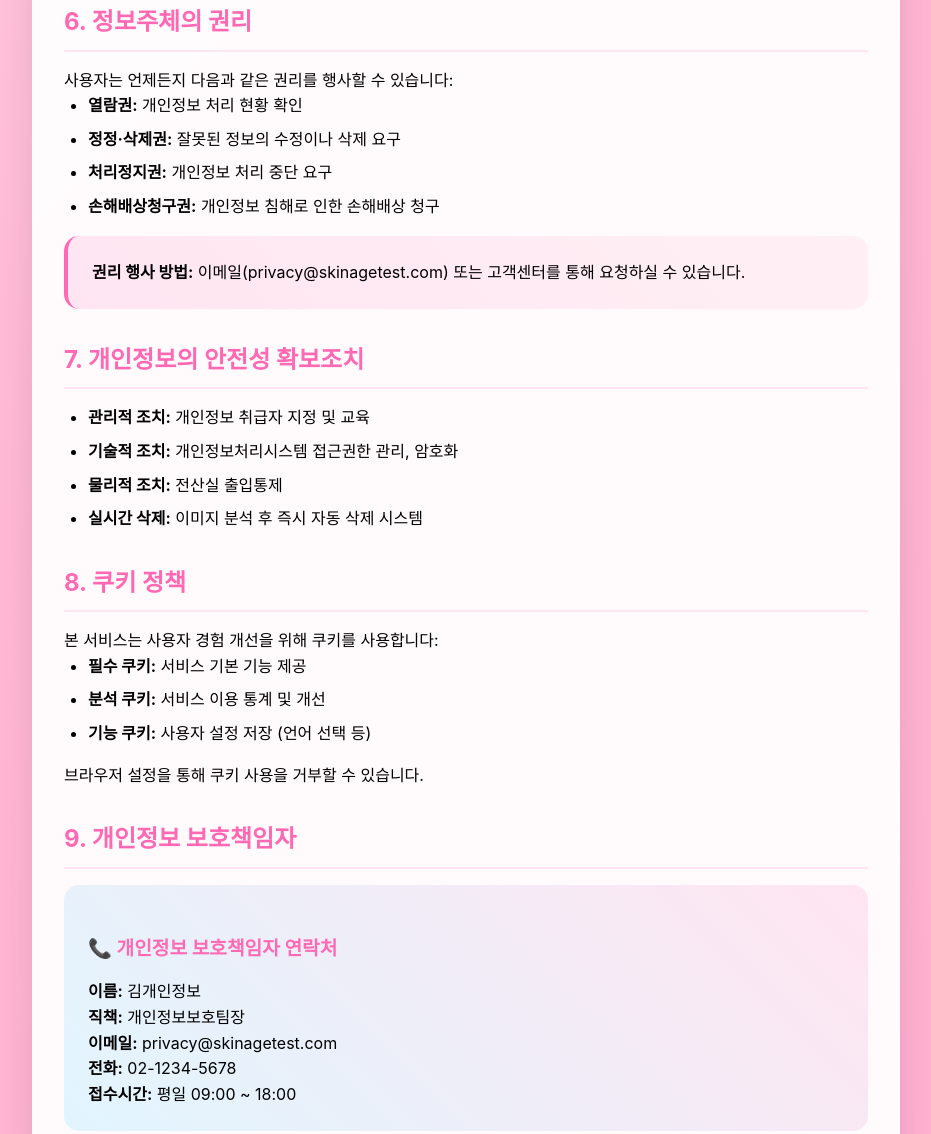
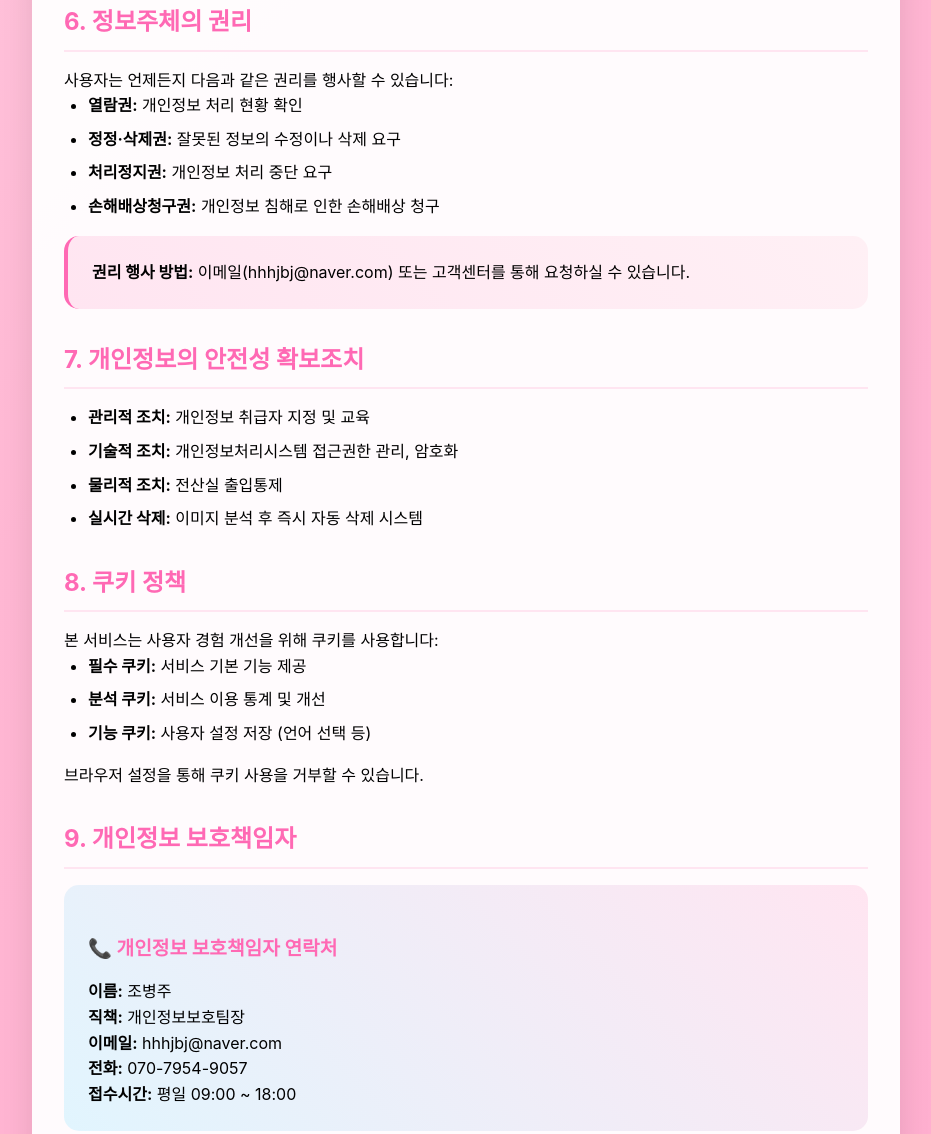
Before and after one commit to BYEONGJUJO/skin-age-test, a website: page privacy.html in a window 1280 px wide. Shown: the part 2185-3319 px from the top of the page, without its empty margins (174-1105 px from the left). Drawn offline with Linux system fonts and the light colour scheme.

Commit message:
Update privacy.html

```diff
--- a/privacy.html
+++ b/privacy.html
@@ -285,7 +285,7 @@
                 </ul>
 
                 <div class="highlight-box">
-                    <p><strong>권리 행사 방법:</strong> 이메일(privacy@skinagetest.com) 또는 고객센터를 통해 요청하실 수 있습니다.</p>
+                    <p><strong>권리 행사 방법:</strong> 이메일(hhhjbj@naver.com) 또는 고객센터를 통해 요청하실 수 있습니다.</p>
                 </div>
             </div>
 
@@ -314,10 +314,10 @@
                 <h2>9. 개인정보 보호책임자</h2>
                 <div class="contact-info">
                     <h3>📞 개인정보 보호책임자 연락처</h3>
-                    <p><strong>이름:</strong> 김개인정보</p>
+                    <p><strong>이름:</strong> 조병주</p>
                     <p><strong>직책:</strong> 개인정보보호팀장</p>
-                    <p><strong>이메일:</strong> privacy@skinagetest.com</p>
-                    <p><strong>전화:</strong> 02-1234-5678</p>
+                    <p><strong>이메일:</strong> hhhjbj@naver.com</p>
+                    <p><strong>전화:</strong> 070-7954-9057</p>
                     <p><strong>접수시간:</strong> 평일 09:00 ~ 18:00</p>
                 </div>
             </div>
```
